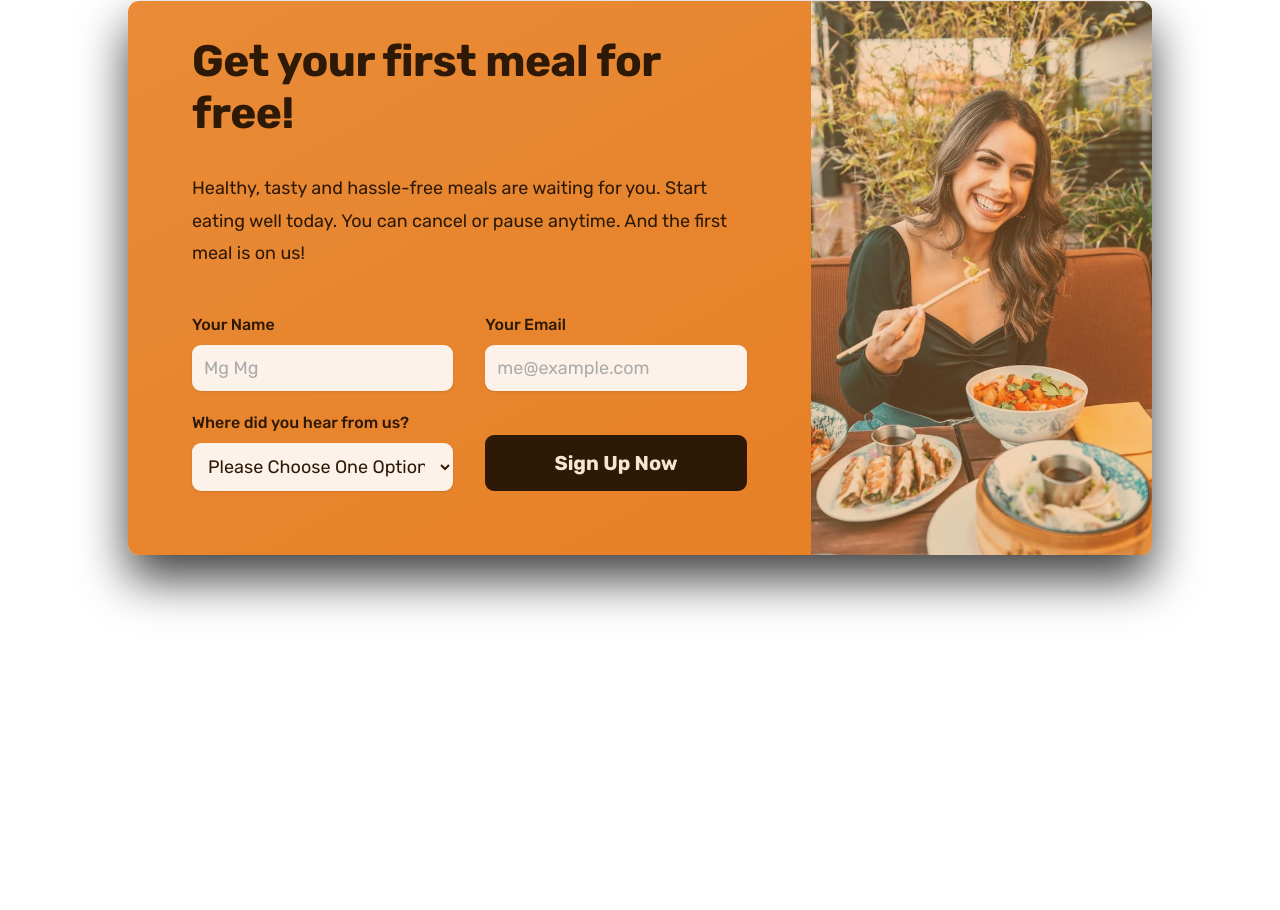
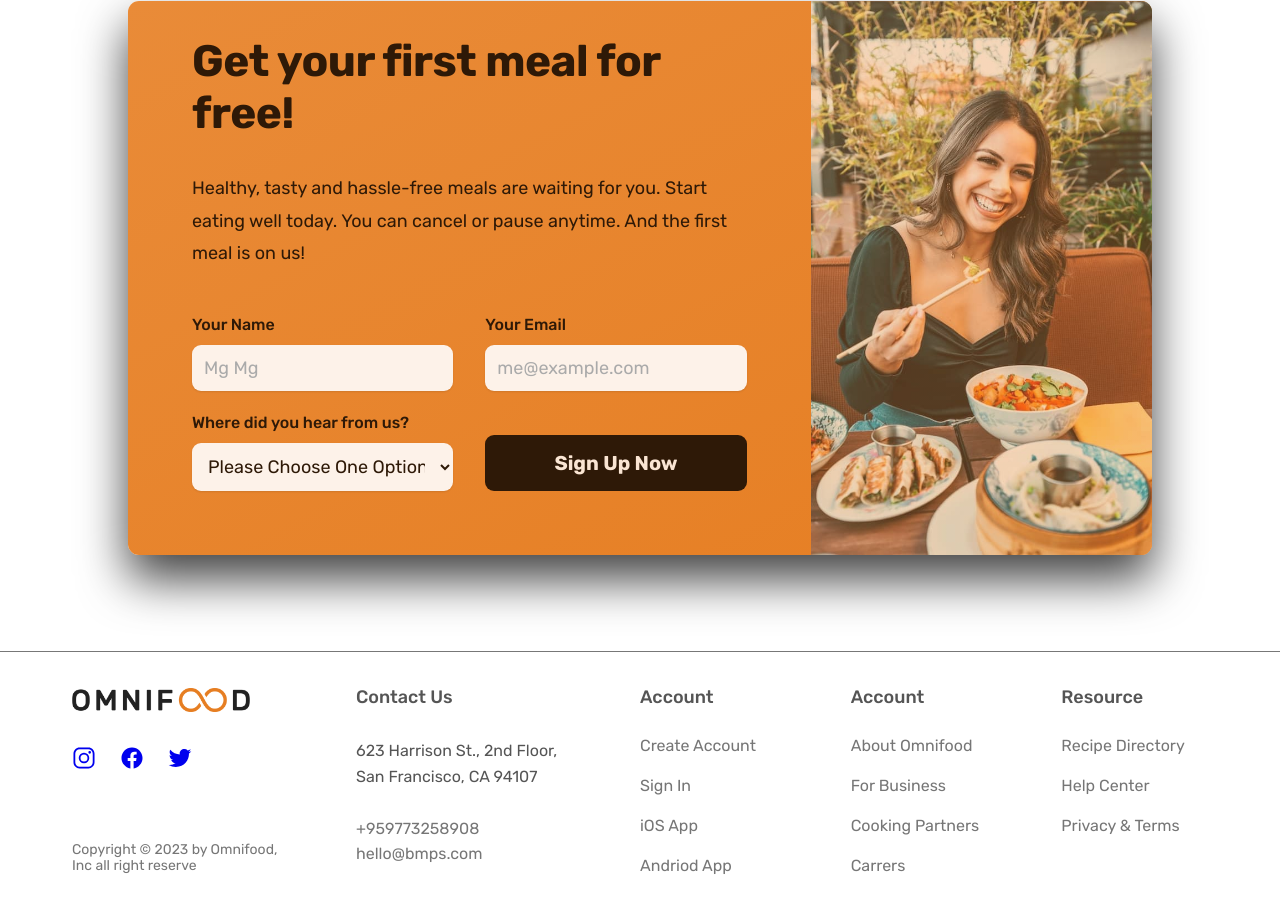
Before and after one commit to Thiha190503/Omnifood, a plain HTML site: page index.html in a window 1280 px wide. Shown: the part 5772-6682 px from the top of the page. Before the commit the page ends 6423 px from the top, so only its background shows below. Drawn offline with nearby package versions, Linux system fonts and the light colour scheme.

Commit message:
Omnifood Deskstop Version Complete

```diff
--- a/css/general.css
+++ b/css/general.css
@@ -34,6 +34,9 @@ body {
 }
 .grid--4--cols {
   grid-template-columns: repeat(4, 1fr);
+}
+.grid--5--cols {
+  grid-template-columns: repeat(5, 1fr);
 }
 .grid--center--v {
   align-items: center;
--- a/css/style.css
+++ b/css/style.css
@@ -407,7 +407,7 @@ default : 9px;
   border-radius: 50%;
 }
 /******************************/
-/* Feature Section */
+/* CTA Section */
 /******************************/
 .section-cta {
   padding: 9.6rem;
@@ -471,3 +471,66 @@ default : 9px;
 .cta-form input::placeholder {
   color: #aaa;
 }
+/******************************/
+/* Footer Section */
+/******************************/
+.footer {
+  border-top: 1px solid #777;
+  padding: 3.6rem 0;
+}
+.grid-footer {
+  grid-template-columns: 1.5fr 1.5fr 1fr 1fr 1fr;
+}
+.footer-logo {
+  display: block;
+  margin-bottom: 3.2rem;
+}
+.social-icon {
+  height: 2.4rem;
+  width: 2.4rem;
+}
+.copyright {
+  font-size: 1.4rem;
+  line-height: 1.6rem;
+  color: #767676;
+  margin-top: auto;
+}
+.footer-heading {
+  font-size: 1.8rem;
+  font-weight: 500;
+  margin-bottom: 3.2rem;
+}
+.footer-nav {
+  list-style: none;
+  display: flex;
+  flex-direction: column;
+  gap: 2.4rem;
+}
+.footer-link:link,
+.footer-link:visited {
+  text-decoration: none;
+  font-size: 1.6rem;
+  color: #767676;
+  transition: all 0.3s;
+}
+.footer-link:hover,
+.footer-link:active {
+  color: #333;
+}
+.social-link {
+  list-style: none;
+  display: flex;
+  gap: 2.4rem;
+}
+.logo-col {
+  display: flex;
+  flex-direction: column;
+}
+.contact {
+  font-style: normal;
+  font-size: 1.6rem;
+  line-height: 1.6;
+}
+.address {
+  margin-bottom: 2.6rem;
+}
--- a/index.html
+++ b/index.html
@@ -29,6 +29,7 @@
         </ul>
       </nav>
     </header>
+
     <main>
       <section class="section-hero">
         <div class="hero">
@@ -553,6 +554,81 @@
       </section>
     </main>
 
+    <footer class="footer">
+      <div class="container grid grid-footer">
+        <div class="logo-col">
+          <a href="#" class="footer-logo">
+            <img
+              src="./img/omnifood-logo.png"
+              alt="Omnifood-logo"
+              class="logo"
+            />
+          </a>
+          <ul class="social-link">
+            <li class="footer-link">
+              <a href="#" class="footer-logo">
+                <ion-icon class="social-icon" name="logo-instagram"></ion-icon>
+              </a>
+            </li>
+            <li class="footer-link">
+              <a href="#" class="footer-logo">
+                <ion-icon class="social-icon" name="logo-facebook"></ion-icon>
+              </a>
+            </li>
+            <li class="footer-link">
+              <a href="#" class="footer-logo">
+                <ion-icon class="social-icon" name="logo-twitter"></ion-icon>
+              </a>
+            </li>
+          </ul>
+          <p class="copyright">
+            Copyright &copy; 2023 by Omnifood, Inc all right reserve
+          </p>
+        </div>
+        <div class="address-col">
+          <p class="footer-heading">Contact Us</p>
+          <address class="contact">
+            <p class="address">
+              623 Harrison St., 2nd Floor, San Francisco, CA 94107
+            </p>
+            <p>
+              <a href="tel:+959773258908" class="footer-link">+959773258908</a
+              ><br />
+              <a href="mailto:hello@bmps.com" class="footer-link"
+                >hello@bmps.com</a
+              >
+            </p>
+          </address>
+        </div>
+        <div class="nav-col">
+          <p class="footer-heading">Account</p>
+          <ul class="footer-nav">
+            <li><a href="#" class="footer-link">Create Account</a></li>
+            <li><a href="#" class="footer-link">Sign In</a></li>
+            <li><a href="#" class="footer-link">iOS App</a></li>
+            <li><a href="#" class="footer-link">Andriod App</a></li>
+          </ul>
+        </div>
+        <div class="nav-col">
+          <p class="footer-heading">Account</p>
+          <ul class="footer-nav">
+            <li><a href="#" class="footer-link">About Omnifood</a></li>
+            <li><a href="#" class="footer-link">For Business</a></li>
+            <li><a href="#" class="footer-link">Cooking Partners</a></li>
+            <li><a href="#" class="footer-link">Carrers</a></li>
+          </ul>
+        </div>
+        <div class="nav-col">
+          <p class="footer-heading">Resource</p>
+          <ul class="footer-nav">
+            <li><a href="#" class="footer-link">Recipe Directory</a></li>
+            <li><a href="#" class="footer-link">Help Center</a></li>
+            <li><a href="#" class="footer-link">Privacy & Terms</a></li>
+          </ul>
+        </div>
+      </div>
+    </footer>
+
     <!-- Ionic Icon Link -->
     <script
       type="module"
```
